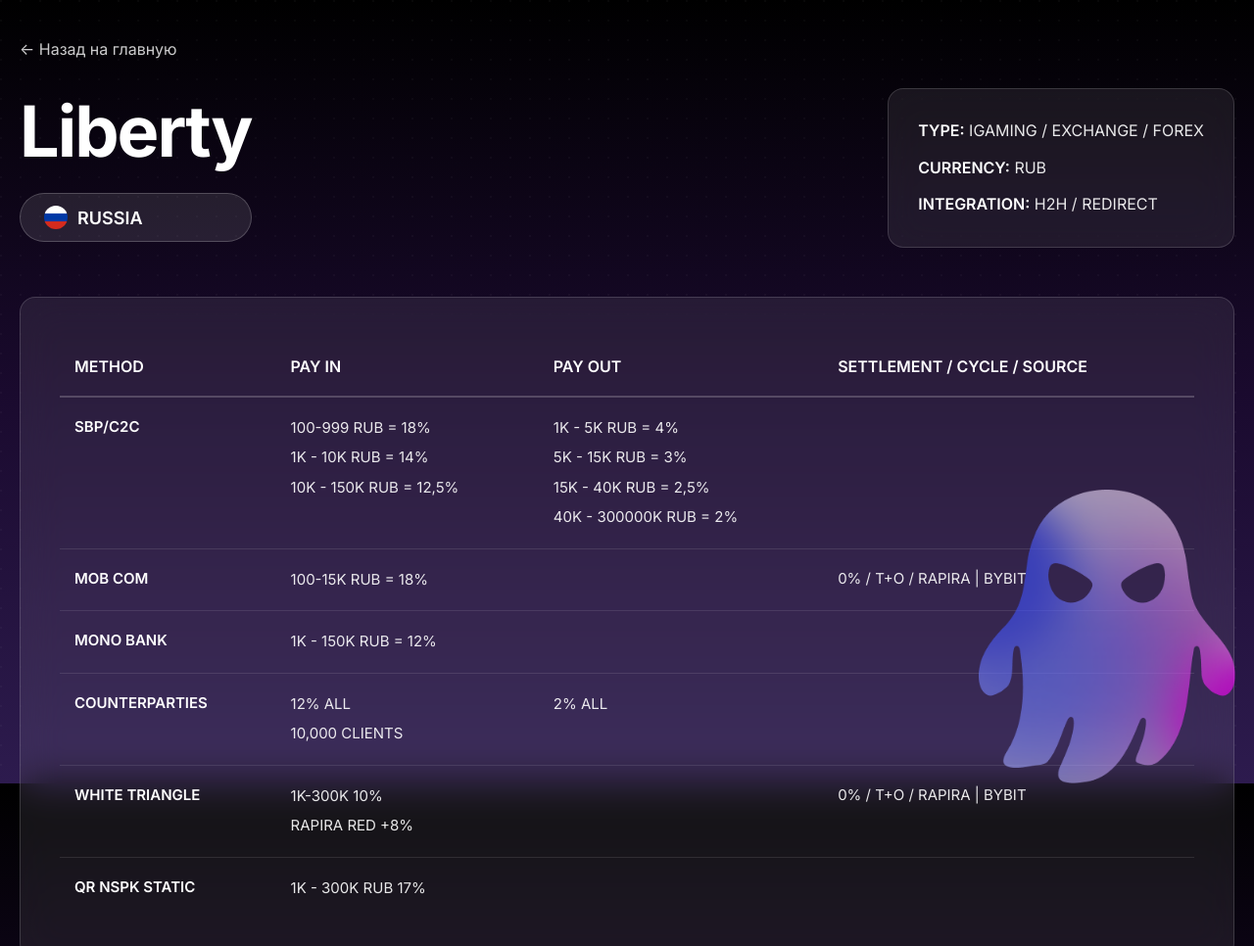
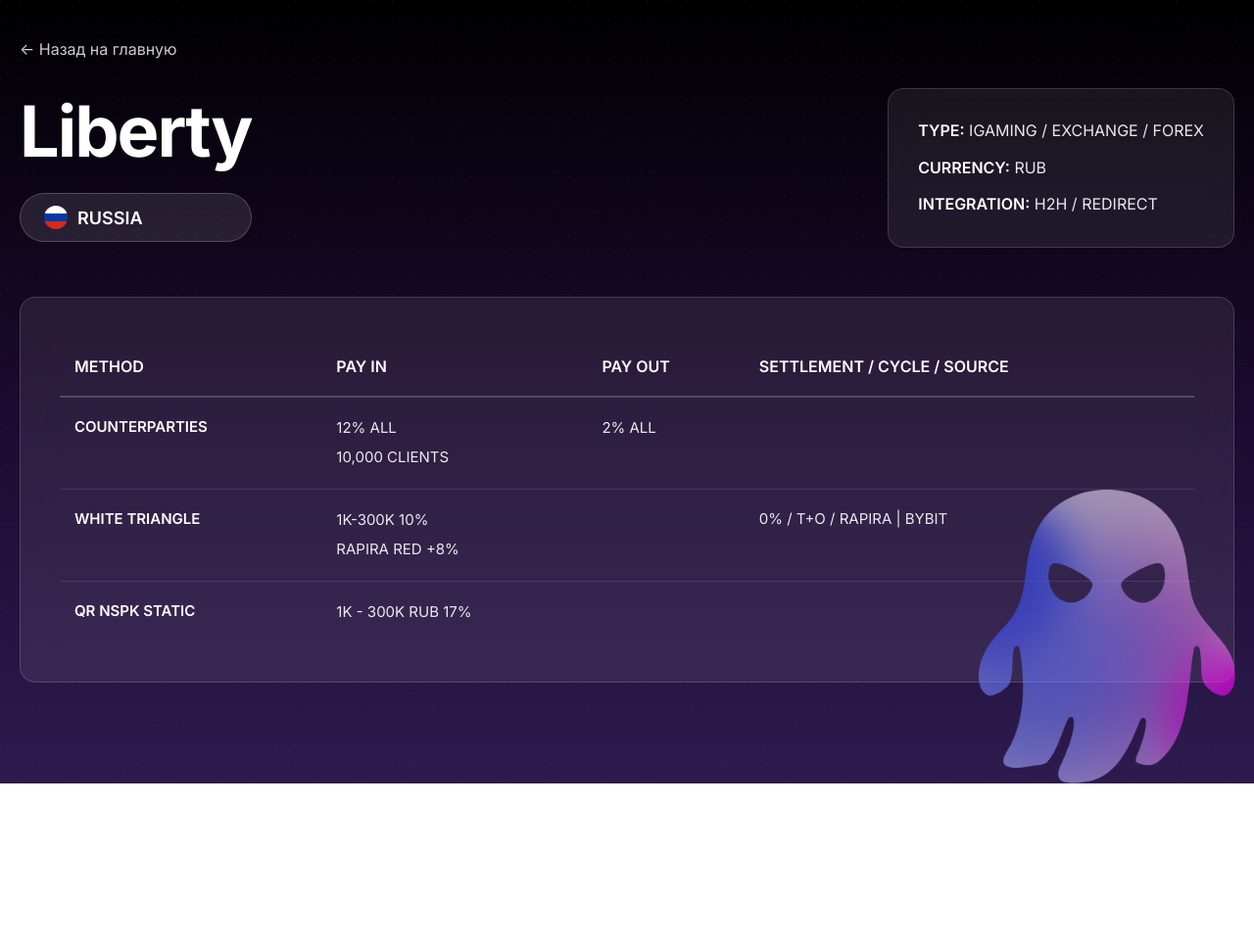
Before and after one commit to glglgk11o-beep/offer-liberty, a plain HTML site: page ru.html in a window 1280 px wide. Shown: the top 966 px of the page at 98% size. After the commit the page ends 800 px from the top, so only its background shows below. Drawn offline with Linux system fonts and the light colour scheme.

Commit message:
Update ru.html

```diff
--- a/ru.html
+++ b/ru.html
@@ -272,37 +272,6 @@
                 </thead>
                 <tbody>
                     <tr>
-                        <td class="method-name">SBP/C2C</td>
-                        <td>
-                            <div class="rate-item">100-999 RUB = 18%</div>
-                            <div class="rate-item">1K - 10K RUB = 14%</div>
-                            <div class="rate-item">10K - 150K RUB = 12,5%</div>
-                        </td>
-                        <td>
-                            <div class="rate-item">1K - 5K RUB = 4%</div>
-                            <div class="rate-item">5K - 15K RUB = 3%</div>
-                            <div class="rate-item">15K - 40K RUB = 2,5%</div>
-                            <div class="rate-item">40K - 300000K RUB = 2%</div>
-                        </td>
-                        <td></td>
-                    </tr>
-                    <tr>
-                        <td class="method-name">MOB COM</td>
-                        <td>
-                            <div class="rate-item">100-15K RUB = 18%</div>
-                        </td>
-                        <td></td>
-                        <td>0% / T+O / RAPIRA | BYBIT</td>
-                    </tr>
-                    <tr>
-                        <td class="method-name">MONO BANK</td>
-                        <td>
-                            <div class="rate-item">1K - 150K RUB = 12%</div>
-                        </td>
-                        <td></td>
-                        <td></td>
-                    </tr>
-                    <tr>
                         <td class="method-name">COUNTERPARTIES</td>
                         <td>
                             <div class="rate-item">12% ALL</div>
```
